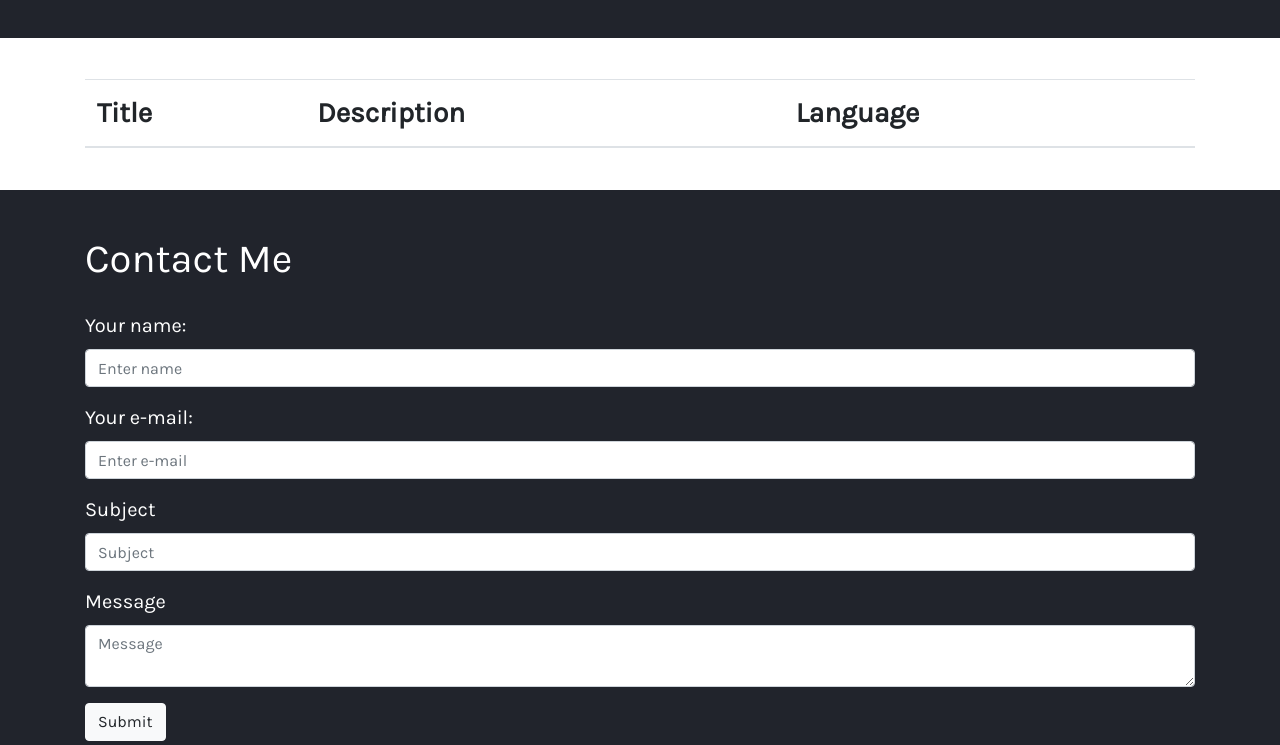
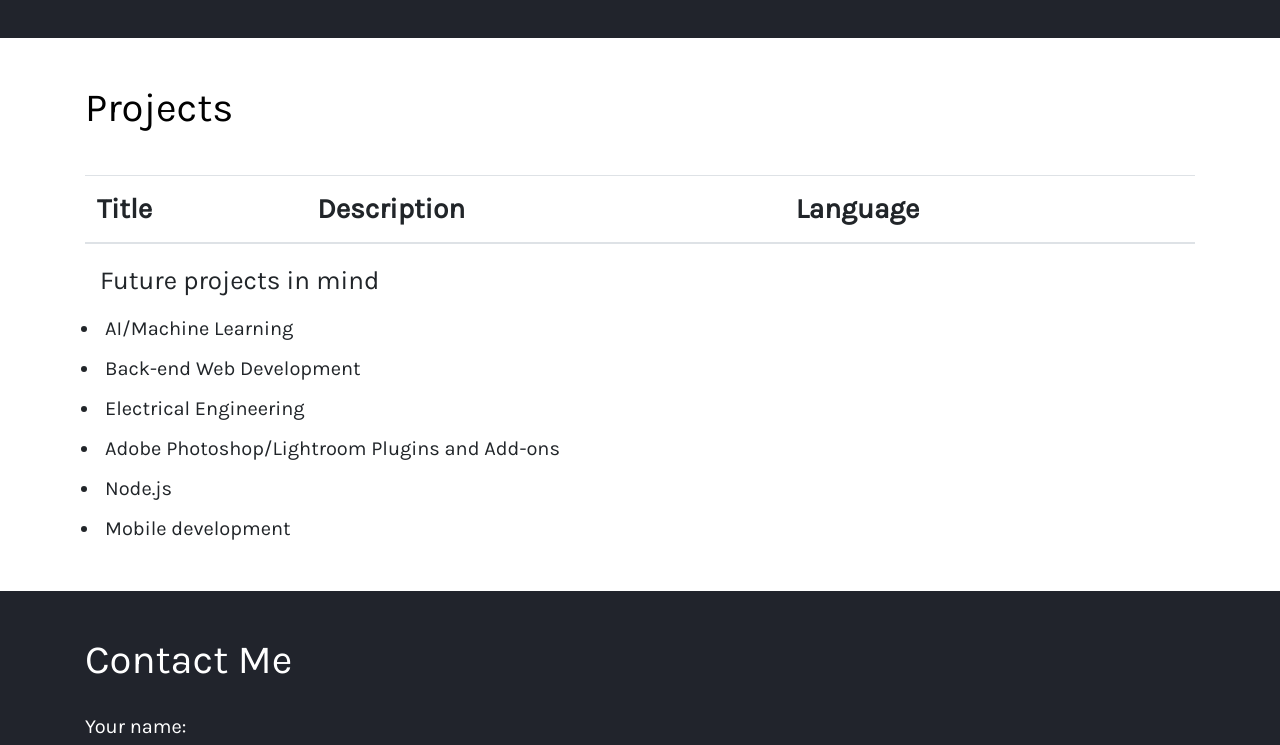
Before and after one commit to kamalallouzi/Personal-Website, a plain HTML site: page index.html in a window 1280 px wide. Shown: the part 1586-2331 px from the top of the page. Drawn offline with nearby package versions, Linux system fonts and the light colour scheme; no server answers.

Commit message:
added more to proj section and new gal section

```diff
--- a/index.html
+++ b/index.html
@@ -45,6 +45,11 @@
               Projects
             </a>
           </li>
+          <li class="nav-item">
+            <a class="nav-link" href="#gal">
+              Gallery
+            </a>
+          </li>
         </ul>
         <ul class="right-nav">
           <li class="nav-item">
@@ -78,7 +83,7 @@
           </h1>
         </div>
         <div class="text-center justify-content-center align-items-center">
-          <h2>Computer Science Student, Self-learning programmer and Photographer</h2>
+          <h2>Computer Science Student, Self-learning Programmer and Photographer</h2>
         </div>
         </div>
       </div>
@@ -130,6 +135,7 @@
     </div>
     <div class="proj" id="proj">
       <div class="container">
+        <h3>Projects</h3>
         <div class="table-responsive">
           <table id="github-table" class="table github-table">
             <thead>
@@ -140,6 +146,29 @@
               </tr>
             </thead>
           </table>
+        </div>
+        <div class="col-lg-6">
+          <h4>Future projects in mind</h4>
+          <ul>
+            <li>
+              AI/Machine Learning
+            </li>
+            <li>
+              Back-end Web Development
+            </li>
+            <li>
+              Electrical Engineering
+            </li>
+            <li>
+              Adobe Photoshop/Lightroom Plugins and Add-ons
+            </li>
+            <li>
+              Node.js
+            </li>
+            <li>
+              Mobile development
+            </li>
+          </ul>
         </div>
       </div>
     </div>
@@ -165,11 +194,12 @@
             </div>
             <button type="submit" class="btn btn-light">Submit</button>
           </form>
+          <img src="img/backgroundOne.jpg" class="img-fluid">
       </div>
     </div>
     <!-- loader experimenting to learn in js and animation in css -->
     <div class="anim" id="anim">
-        <img src="img/loading.gif">
+        <img src="img/loading.gif" >
     </div>
     <!-- jquery -->
     <!-- fadeout for animation -->
--- a/main.css
+++ b/main.css
@@ -244,8 +244,12 @@
   .proj a{
     text-decoration: none;
   }
-  .proj a, .proj a:hover{
+  .proj a, .proj a:hover, .proj h3{
     color: black;
+  }
+  .proj li{
+    font-size: 20px;
+    padding: 5px;
   }
   /* end proj section */
   /* start contact section */
--- a/main.js
+++ b/main.js
@@ -1,4 +1,4 @@
-var List;
+  var List;
 // stores url to make into anchor
 var link = [];
 // grabs JSONP from github api
```
